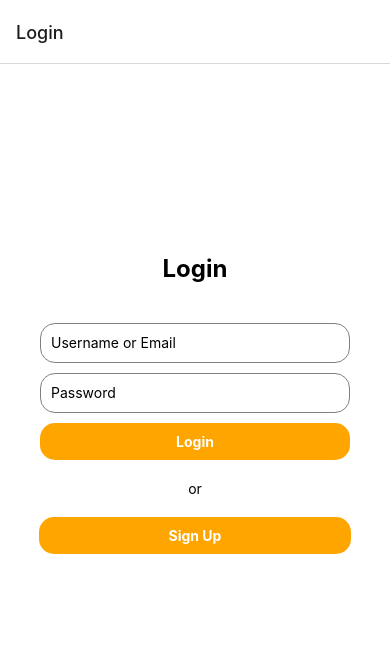
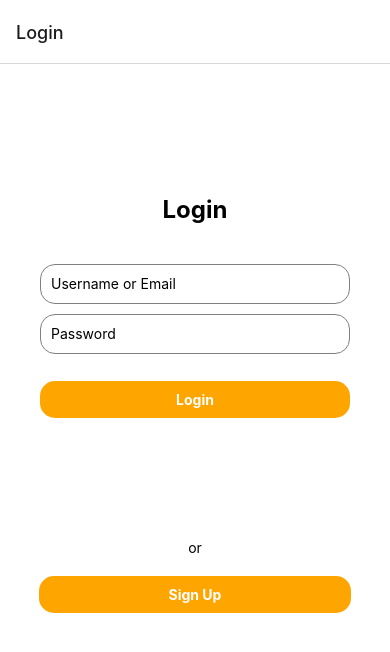
Before and after one commit to ndyarborough/fun, a React Native app in the folder client/: screen / in a window 390 px wide. Shown: the top 652 px of the page. Built offline with nearby package versions, Linux system fonts and the light colour scheme.

Commit message:
added padding to bottom of edit event form

```diff
--- a/client/components/EditEventForm.js
+++ b/client/components/EditEventForm.js
@@ -10,6 +10,7 @@ import { useNavigation } from '@react-navigation/native';
 import { useAppContext } from './AppContext';
 import Tags from 'react-native-tags';
 import eventApi from '../api/eventApi';
+import { heightPercentageToDP } from 'react-native-responsive-screen';
 
 const EditEventForm = ({ route }) => {
     const navigation = useNavigation();
@@ -200,7 +201,7 @@ const styles = StyleSheet.create({
         flex: 1,
         padding: 20,
         justifyContent: 'space-between', // Align children with space in between
-        backgroundColor: '#fffffe'
+        backgroundColor: '#fffffe',
     },
     dateContainer: {
         flexDirection: 'row',
--- a/client/components/SubmitButton.js
+++ b/client/components/SubmitButton.js
@@ -1,6 +1,6 @@
 import React from 'react';
 import { Pressable, Text, StyleSheet } from 'react-native';
-
+import { heightPercentageToDP as hp } from 'react-native-responsive-screen';
 const SubmitButton = ({ onPress, title }) => {
   return (
     <Pressable onPress={onPress} style={styles.button}>
@@ -15,6 +15,8 @@ const styles = StyleSheet.create({
     padding: 10,
     borderRadius: 15,
     alignItems: 'center',
+    marginTop: hp('2%'),
+    marginBottom: hp('12%')
   },
   text: {
     color: 'white',
```
